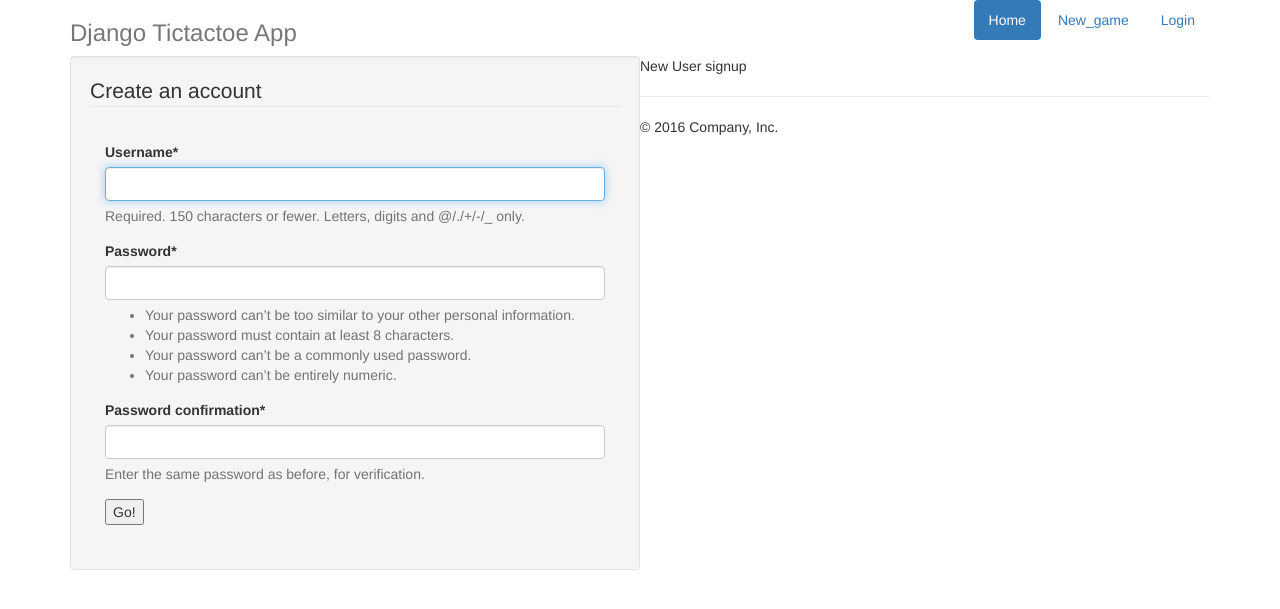
After one commit to johnylant/djangoTestProject, a Django app: page /user/signup in a window 1280 px wide. The commit adds this page. Shown: the top 609 px of the page. Run offline with Django 3.2, Linux system fonts and the light colour scheme; some libraries are stand-ins or nearby versions.

Commit message:
all done

```diff
--- a/boardgames/urls.py
+++ b/boardgames/urls.py
@@ -17,6 +17,8 @@ from django.contrib.auth.views import login, logout
 from django.conf.urls import url, include
 from django.contrib import admin
 from main.views import home
+from django.conf import settings
+
 
 urlpatterns = [
     url(r'^admin/', admin.site.urls),
@@ -28,5 +30,10 @@ urlpatterns = [
     url(r'^login/$', login, {'template_name': 'login.html'}, name='boardgames_login'),
     url(r'^logout/$', logout, {'next_page': 'boardgames_home'}, name='boardgames_logout')
 
+]
 
+if settings.DEBUG:
+    import debug_toolbar
+    urlpatterns += [
+        url(r'^debug/', include(debug_toolbar.urls))
 ]
--- a/main/templates/main/home.html
+++ b/main/templates/main/home.html
@@ -9,7 +9,7 @@
 {% else %}
   <h1> {{message}} </h1>
 <p class="lead">Test Django appka</p>
-<p><a class="btn btn-lg btn-success" href="#" role="button">Register</a></p>
+<p><a class="btn btn-lg btn-success" href={% url 'user_signup' %} role="button">Sign Up</a></p>
 {% endif %}
 
 </div>
--- a/tictactoe/admin.py
+++ b/tictactoe/admin.py
@@ -1,7 +1,8 @@
 from django.contrib import admin
 
-from .models import Game, Move
+from .models import Game, Move, Invitation
 
 # Register your models here.
+admin.site.register(Invitation)
 admin.site.register(Game)
 admin.site.register(Move)
--- a/tictactoe/urls.py
+++ b/tictactoe/urls.py
@@ -1,10 +1,12 @@
 from django.conf.urls import url
 from tictactoe.views import new_invitation, accept_invitation, game_detail, game_do_move
+from .views import AllGamesList
 
 urlpatterns = [
     url(r'^invite$', new_invitation, name='tictactoe_invite'),
     url(r'^invitation/(?P<pk>\d+)/$', accept_invitation, name='tictactoe_accept_invitation'),
     url(r'^game/(?P<pk>\d+)/$', game_detail, name='tictactoe_game_detail'),
-    url(r'^game/(?P<pk>\d+)/do_move$', game_do_move, name='tictactoe_game_do_move')
+    url(r'^game/(?P<pk>\d+)/do_move$', game_do_move, name='tictactoe_game_do_move'),
+    url(r'^game/all$', AllGamesList.as_view())
 
 ]
--- a/tictactoe/views.py
+++ b/tictactoe/views.py
@@ -2,9 +2,14 @@ from django.shortcuts import render, redirect, get_object_or_404
 from django.contrib.auth.decorators import login_required
 from django.core.exceptions import  PermissionDenied
 from django.http import HttpResponse
+from django.views.generic import  ListView
 
 from .models import Invitation, Game, Move
 from .forms import InvitationForm, MoveForm
+
+# I dont need this for my APP, it is just to show what it can do!
+class AllGamesList(ListView):
+    model = Game
 
 @login_required
 def new_invitation(request):
--- /dev/null
+++ b/user/templates/user/signup.html
@@ -0,0 +1,25 @@
+{% extends "base.html" %}
+{% load staticfiles %}
+{% load crispy_forms_tags %}
+
+{% block title %}
+New User signup
+{% endblock title %}
+
+{% block content %}
+  <div class="well col-sm-6">
+    <fieldset>
+      <legend>
+        Create an account
+      </legend>
+
+      <div class="panel-body">
+        <form action="" method="post">
+          {% csrf_token %}
+          {{ form|crispy }}
+          <p><input type="submit" value="Go!"/> </p>
+        </form>
+      </div>
+    </fieldset>
+  </div>
+{% endblock content %}
--- a/user/urls.py
+++ b/user/urls.py
@@ -1,6 +1,9 @@
 from django.conf.urls import url
 from user.views import home
+from .views import SignUpView
 
 urlpatterns = [
-    url(r'^home$', home, name='user_home')
+    url(r'^home$', home, name='user_home'),
+    url(r'^signup$', SignUpView.as_view(), name='user_signup')
+
 ]
--- a/user/views.py
+++ b/user/views.py
@@ -1,6 +1,10 @@
 from django.shortcuts import render
 from django.http import HttpResponse
 from django.contrib.auth.decorators import login_required
+from django.views.generic import CreateView
+from django.contrib.auth.forms import UserCreationForm
+from django.core.urlresolvers import reverse_lazy
+
 from tictactoe.models import Game
 
 @login_required
@@ -16,3 +20,13 @@ def home(request):
                 'finished_games': finished_games,
                 'invitations': invitations}
     return render(request, "user/home.html", context)
+
+# This view usses functionality from the CreateView generic class
+# With Signup i use forms ands create view imported
+# with login i used login view imported
+# It has to be class to call on it .as_view()
+class SignUpView(CreateView):
+    # Here you can provide your own form class if neede
+    form_class = UserCreationForm
+    template_name = "user/signup.html"
+    success_url = reverse_lazy('user_home')
```
Also changed, not shown: boardgames/settings.py (+6 -3 lines), tictactoe/templates/tictactoe/game_list.html (added, +8 -0 lines), db.sqlite3.
